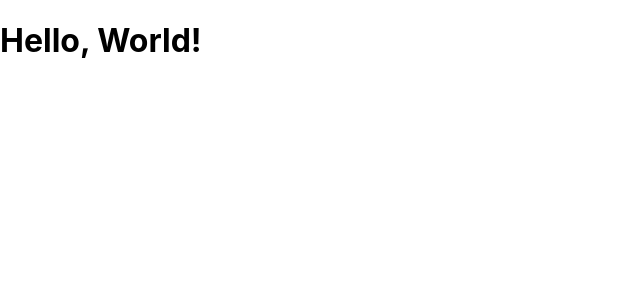
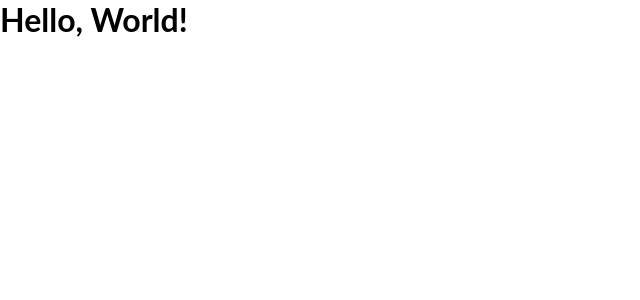
Before and after one commit to devtosxn/lightweight-ecommerce-site, a React (Create React App) app: page / in a window 1280 px wide. Shown: the top 300 px of the page, without its empty margins (0-640 px from the left). Built offline with nearby package versions, Linux system fonts and the light colour scheme.

Commit message:
add base styling

```diff
--- a/src/index.css
+++ b/src/index.css
@@ -1,13 +1,46 @@
-body {
+@import url("https://fonts.googleapis.com/css2?family=Roboto:wght@300;400&display=swap");
+* {
+  padding: 0;
   margin: 0;
-  font-family: -apple-system, BlinkMacSystemFont, 'Segoe UI', 'Roboto', 'Oxygen',
-    'Ubuntu', 'Cantarell', 'Fira Sans', 'Droid Sans', 'Helvetica Neue',
-    sans-serif;
-  -webkit-font-smoothing: antialiased;
-  -moz-osx-font-smoothing: grayscale;
+  box-sizing: border-box;
+  font-family: "Roboto", sans-serif;
 }
 
-code {
-  font-family: source-code-pro, Menlo, Monaco, Consolas, 'Courier New',
-    monospace;
+h1,
+p {
+  font-family: Lato;
 }
+
+::-webkit-scrollbar {
+  width: 8px;
+  height: 8px;
+}
+::-webkit-scrollbar-button {
+  width: 0px;
+  height: 0px;
+}
+::-webkit-scrollbar-thumb {
+  background: #0f0f0f;
+  border: 0px none #ffffff;
+  border-radius: 50px;
+}
+::-webkit-scrollbar-thumb:hover {
+  background: #f7e9e9;
+}
+::-webkit-scrollbar-thumb:active {
+  background: #000000;
+}
+::-webkit-scrollbar-track {
+  background: #666666;
+  border: 0px none #ffffff;
+  border-radius: 50px;
+}
+::-webkit-scrollbar-track:hover {
+  background: #666666;
+}
+::-webkit-scrollbar-track:active {
+  background: #333333;
+}
+::-webkit-scrollbar-corner {
+  background: transparent;
+}
```
